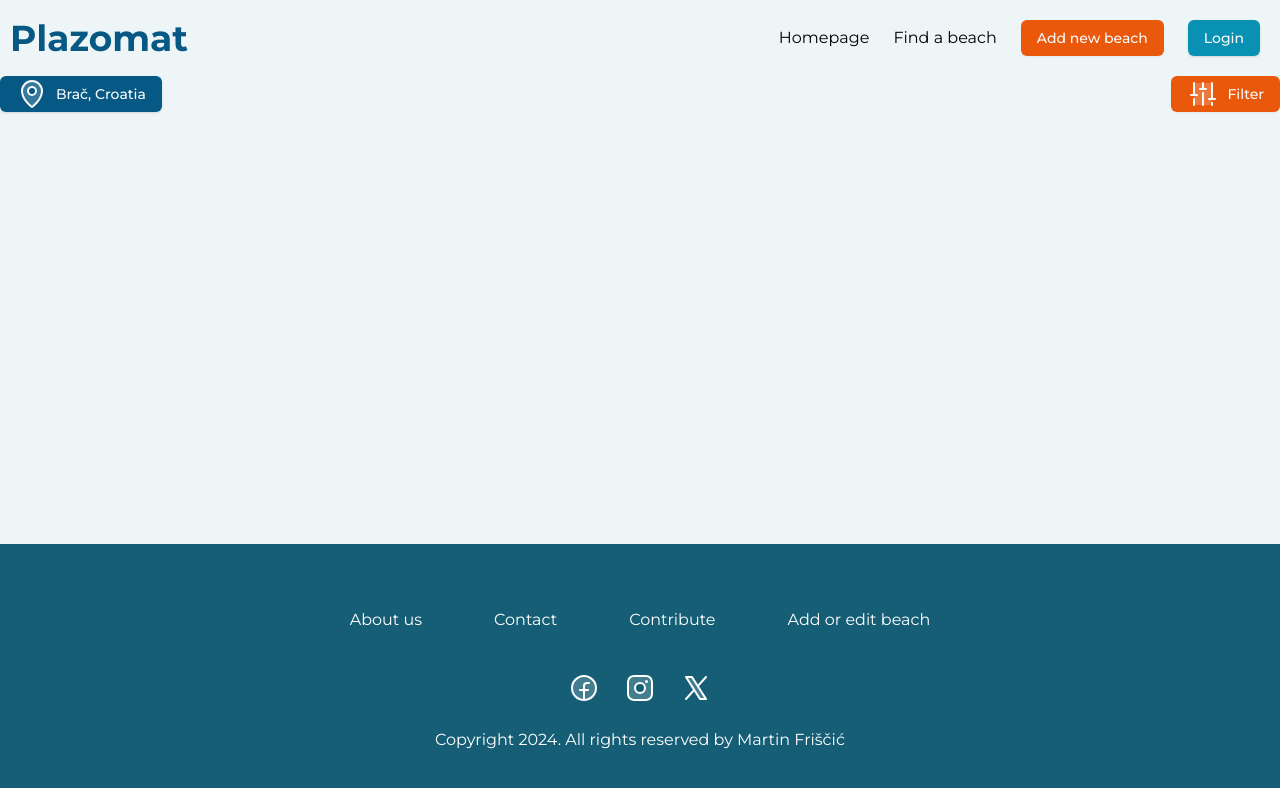
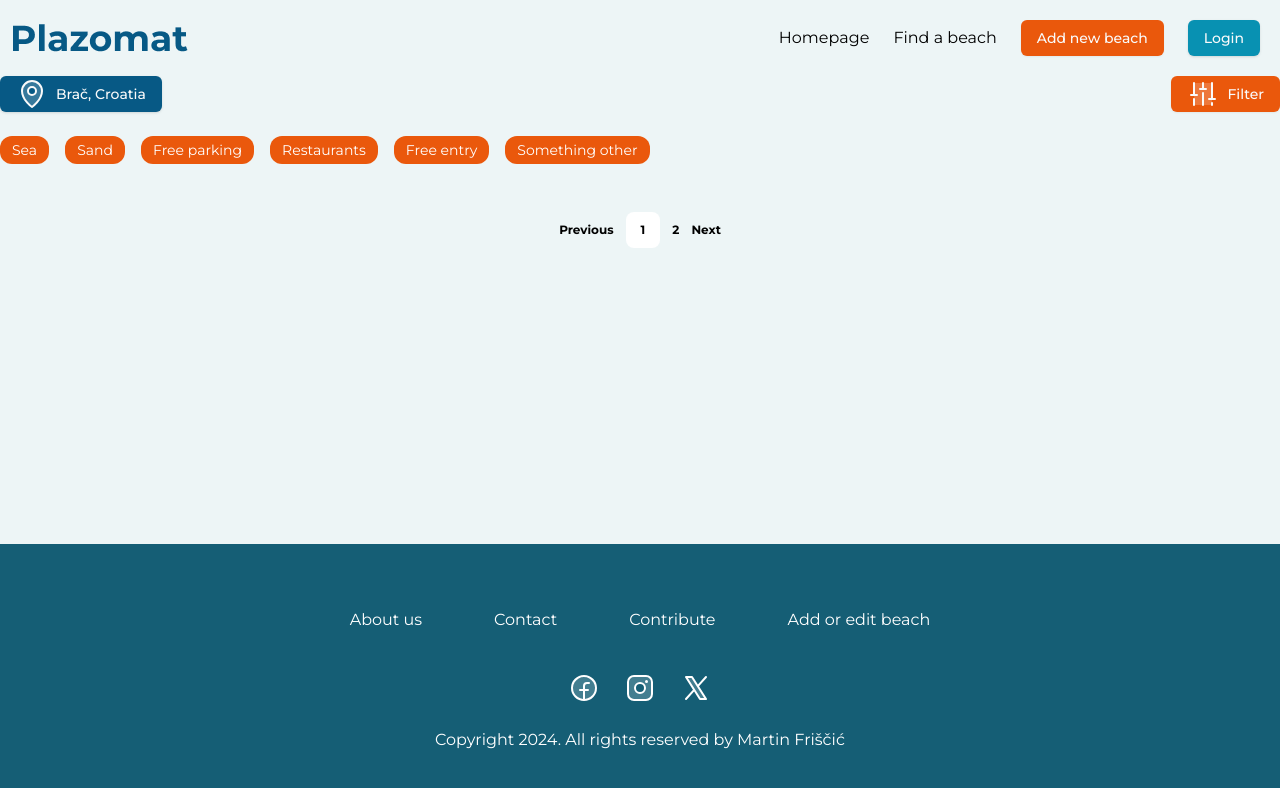
Before and after one commit to Fr1k1/wavespotter-react-express, a React (Vite) app in the folder frontend/: page /place/1 in a window 1280 px wide. Shown: the top 788 px of the page. Built offline with nearby package versions, Linux system fonts and the light colour scheme.

Commit message:
Add pagination component

```diff
--- a/frontend/package.json
+++ b/frontend/package.json
@@ -27,6 +27,7 @@
     "react-dom": "^18.3.1",
     "react-hook-form": "^7.53.0",
     "react-leaflet": "^4.2.1",
+    "react-paginate": "^8.2.0",
     "react-responsive-carousel": "^3.2.23",
     "react-router": "^6.26.2",
     "react-router-dom": "^6.26.2",
--- /dev/null
+++ b/frontend/src/components/ui/Pagination/Pagination.scss
@@ -0,0 +1,49 @@
+.pagination-wrapper {
+  width: 100%;
+  display: flex;
+  justify-content: center;
+  margin-top: 24px;
+
+  ul {
+    display: flex;
+    gap: 12px;
+    font-size: 12px;
+    font-weight: 400;
+    line-height: 16.37px;
+    cursor: pointer;
+    list-style: none;
+    align-items: center;
+
+    li {
+      text-decoration: none;
+
+      a {
+        text-decoration: none;
+        cursor: pointer;
+      }
+    }
+  }
+}
+.active-pagination {
+  background-color: white;
+  padding: 10px 15px;
+  border-radius: 8px;
+
+  .page-item {
+    list-style: none;
+  }
+}
+
+.pagination {
+  .page-item-carrot {
+    a {
+      font-weight: bold;
+    }
+  }
+}
+
+li.page-item {
+  a {
+    font-weight: bold;
+  }
+}
--- /dev/null
+++ b/frontend/src/components/ui/Pagination/Pagination.tsx
@@ -0,0 +1,42 @@
+import ReactPaginate from "react-paginate";
+import "./Pagination.scss";
+
+const Pagination = ({
+  setPage,
+  totalPages,
+}: {
+  setPage: React.Dispatch<React.SetStateAction<number>>;
+  totalPages: number;
+}) => {
+  const handlePageClick = (event: { selected: number }) => {
+    window.scrollTo({ top: 0, behavior: "instant" });
+    setPage(event.selected + 1);
+  };
+
+  return (
+    <div className="pagination-wrapper">
+      <ReactPaginate
+        nextLabel="Next"
+        onPageChange={handlePageClick}
+        pageRangeDisplayed={3}
+        marginPagesDisplayed={2}
+        pageCount={totalPages}
+        previousLabel="Previous"
+        pageClassName="page-item"
+        pageLinkClassName="page-link"
+        previousClassName="page-item-carrot"
+        previousLinkClassName="page-link-previous"
+        nextClassName="page-item-carrot"
+        nextLinkClassName="page-link-next"
+        breakLabel="..."
+        breakClassName="page-item"
+        breakLinkClassName="page-link"
+        containerClassName="pagination"
+        activeClassName="active-pagination"
+        renderOnZeroPageCount={null}
+      />
+    </div>
+  );
+};
+
+export default Pagination;
--- a/frontend/src/pages/PlacePage.tsx
+++ b/frontend/src/pages/PlacePage.tsx
@@ -1,12 +1,13 @@
 import { Button } from "@/components/ui/button";
 import Filter from "@/components/ui/filter";
+import Pagination from "@/components/ui/Pagination/Pagination";
 import { Faders, MapPin } from "@phosphor-icons/react";
 import { useState } from "react";
 
 const PlacePage = () => {
   const [isToggledFilter, setIsToggledFilter] = useState(false);
   return (
-    <div>
+    <div className="flex flex-col gap-6">
       {isToggledFilter && <Filter setIsToggledFilter={setIsToggledFilter} />}
 
       <div className="flex justify-between">
@@ -24,6 +25,27 @@
           Filter
         </Button>
       </div>
+      <div className="flex gap-4">
+        <div className="bg-secondary rounded-xl text-white px-3 py-1 text-sm">
+          <p>Sea</p>
+        </div>
+        <div className="bg-secondary rounded-xl text-white px-3 py-1 text-sm">
+          <p>Sand</p>
+        </div>
+        <div className="bg-secondary rounded-xl text-white px-3 py-1 text-sm">
+          <p>Free parking</p>
+        </div>
+        <div className="bg-secondary rounded-xl text-white px-3 py-1 text-sm">
+          <p>Restaurants</p>
+        </div>
+        <div className="bg-secondary rounded-xl text-white px-3 py-1 text-sm">
+          <p>Free entry</p>
+        </div>
+        <div className="bg-secondary rounded-xl text-white px-3 py-1 text-sm">
+          <p>Something other</p>
+        </div>
+      </div>
+      <Pagination setPage={() => {}} totalPages={2} />
     </div>
   );
 };
```
Also changed, not shown: 1 other file (tests, documents, lock files or other folders).
